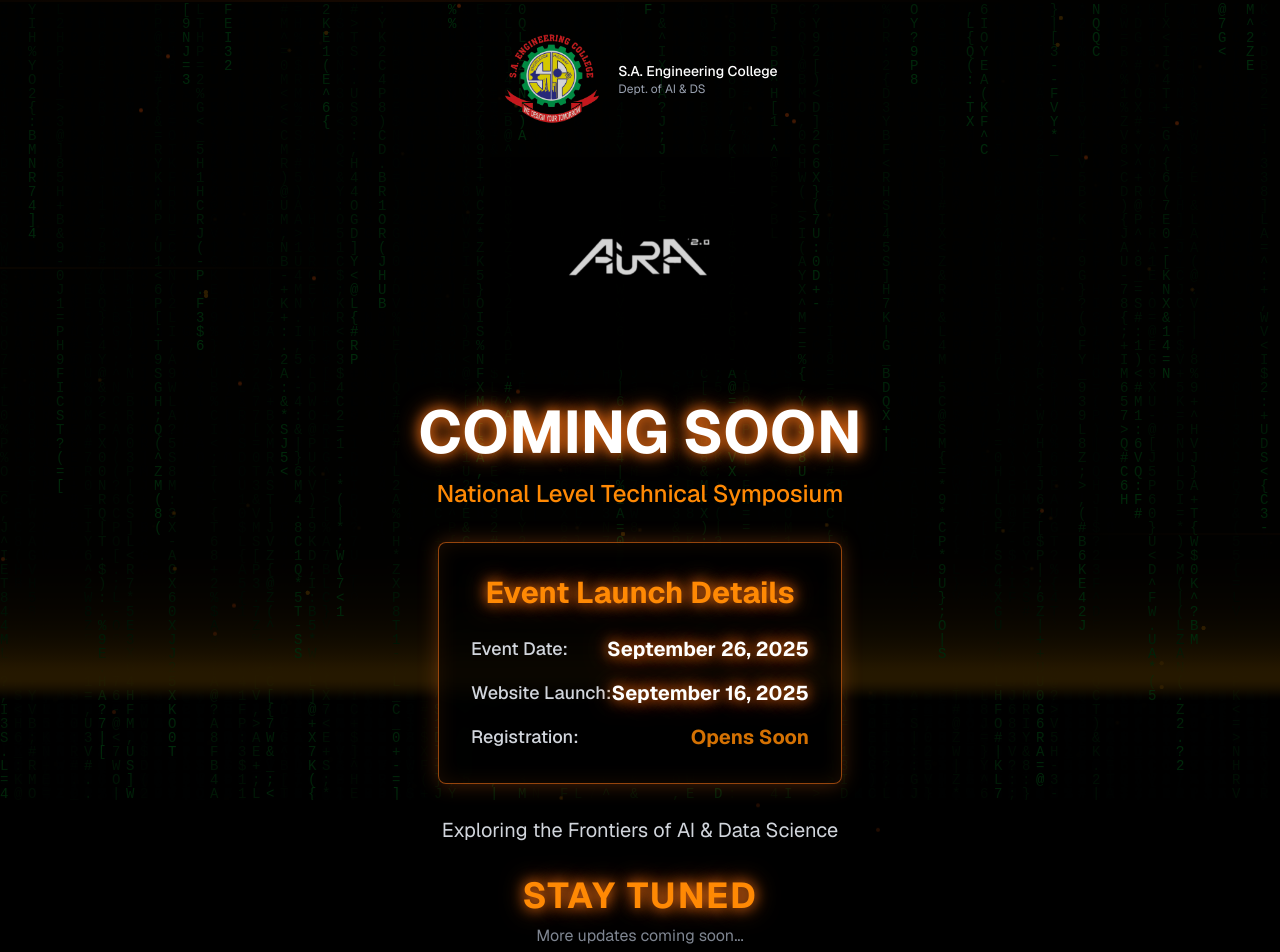
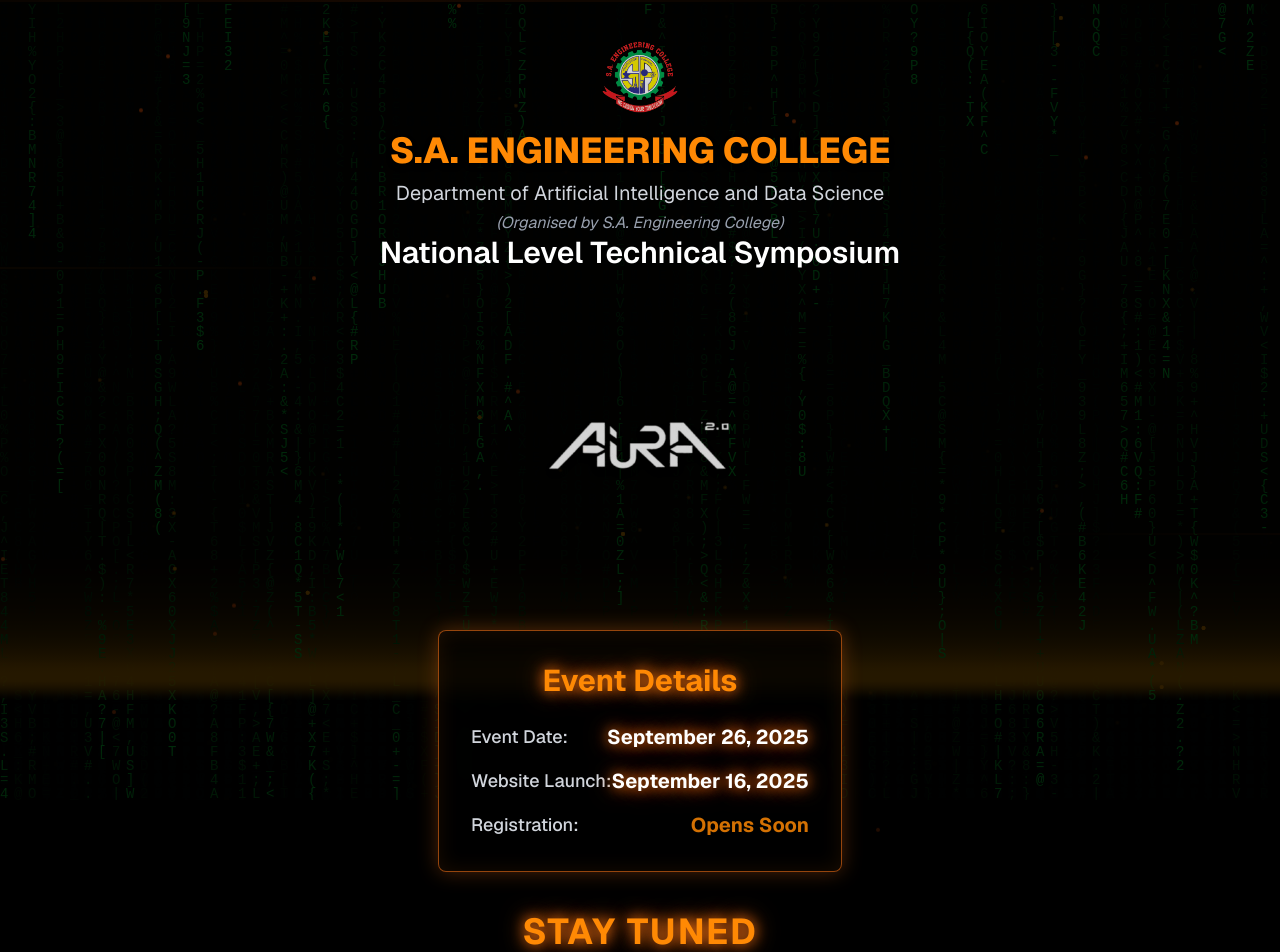
Before and after one commit to someshwur789/aiura2.0, a Next.js app: page / in a window 1280 px wide. Shown: the top 952 px of the page. Built offline with nearby package versions, Linux system fonts and the light colour scheme.

Commit message:
Added AI image and updated page.tsx with new symposium details

```diff
--- a/app/page.tsx
+++ b/app/page.tsx
@@ -18,94 +18,129 @@ export default function HomePage() {
   if (!mounted) {
     return (
       <div className="min-h-screen bg-black flex items-center justify-center">
-        <div className="text-orange-400 text-xl">Loading AI Aura 2.0...</div>
+        <div className="text-orange-400 text-xl font-semibold animate-pulse">
+          Loading AI Aura 2.0...
+        </div>
       </div>
     )
   }
 
   return (
     <div className="relative min-h-screen bg-black overflow-hidden">
+      {/* Background Effects */}
       <div className="opacity-30">
         <EnhancedMatrix />
         <FloatingParticles />
         <ScanLines />
       </div>
 
-      {/* Main Content */}
+      {/* Content */}
       <div
-        className={`relative z-10 min-h-screen flex flex-col transition-all duration-1000 ${showContent ? "opacity-100 translate-y-0" : "opacity-0 translate-y-10"}`}
+        className={`relative z-10 min-h-screen flex flex-col transition-all duration-1000 ${
+          showContent ? "opacity-100 translate-y-0" : "opacity-0 translate-y-10"
+        }`}
       >
-        <header className="flex justify-center items-center p-6 md:p-8">
-          <div className="flex items-center space-x-4">
-            <Image
-              src="/saec-logo.png"
-              alt="S.A. Engineering College"
-              width={100}
-              height={100}
-              className="rounded-full animate-pulse"
-            />
-            <div className="text-white">
-              <div className="text-sm font-medium">S.A. Engineering College</div>
-              <div className="text-xs text-gray-400">Dept. of AI & DS</div>
-            </div>
-          </div>
+        {/* College & Department */}
+        <header className="flex flex-col items-center text-center px-6 pt-10">
+          <Image
+            src="/saec-logo.png"
+            alt="S.A. Engineering College"
+            width={80}
+            height={80}
+            className="rounded-full mb-4 animate-pulse"
+          />
+          <h1 className="text-3xl md:text-4xl font-extrabold text-orange-400 drop-shadow-md">
+            S.A. ENGINEERING COLLEGE
+          </h1>
+          <p className="text-lg md:text-xl text-gray-300 mt-2">
+            Department of Artificial Intelligence and Data Science
+          </p>
+          <p className="text-sm md:text-base text-gray-400 italic mt-1">
+            (Organised by S.A. Engineering College)
+          </p>
         </header>
 
-        {/* Main Content */}
-        <main className="flex-1 flex flex-col items-center justify-center px-6 text-center space-y-8">
-          <div className="mb-8 animate-fade-in">
+        {/* Event Title */}
+        <main className="flex-1 flex flex-col items-center justify-center px-6 text-center space-y-10">
+          <div className="animate-slide-up">
+            <h2 className="text-2xl md:text-3xl font-semibold text-white mb-2">
+              National Level Technical Symposium
+            </h2>
+          </div>
+
+          {/* AI Aura Logo (Responsive & Centered) */}
+          <div className="animate-fade-in flex justify-center items-center w-full">
             <Image
               src="/aura-logo.png"
               alt="AI Aura 2.0"
-              width={300}
-              height={520}
-              className="mx-auto animate-pulse"
+              width={0}
+              height={0}
+              sizes="100vw"
+              className="mx-auto animate-pulse drop-shadow-lg w-64 md:w-96 h-auto object-contain"
               priority
             />
           </div>
 
-          <div className="animate-slide-up">
-            <h1 className="text-4xl md:text-6xl font-bold text-white mb-4 animate-glow-pulse">COMING SOON</h1>
-            <p className="text-xl md:text-2xl text-orange-400 font-medium">National Level Technical Symposium</p>
-          </div>
-
+          {/* Event Details */}
           <div className="bg-black/70 backdrop-blur-sm border border-orange-500/50 rounded-lg p-8 max-w-2xl mx-auto animate-slide-up border-glow">
-            <h2 className="text-2xl md:text-3xl font-bold text-orange-400 mb-6 animate-glow-pulse">
-              Event Launch Details
-            </h2>
+            <h3 className="text-2xl md:text-3xl font-bold text-orange-400 mb-6 animate-glow-pulse">
+              Event Details
+            </h3>
             <div className="space-y-4 text-lg">
-              <div className="flex flex-col md:flex-row md:justify-between md:items-center">
-                <span className="text-gray-300 font-medium">Event Date:</span>
-                <span className="text-white font-bold text-xl animate-glow-pulse">September 26, 2025</span>
-              </div>
-              <div className="flex flex-col md:flex-row md:justify-between md:items-center">
-                <span className="text-gray-300 font-medium">Website Launch:</span>
-                <span className="text-white font-bold text-xl animate-glow-pulse">September 16, 2025</span>
-              </div>
-              <div className="flex flex-col md:flex-row md:justify-between md:items-center">
-                <span className="text-gray-300 font-medium">Registration:</span>
-                <span className="text-orange-400 font-bold text-xl animate-pulse">Opens Soon</span>
-              </div>
+              <DetailRow label="Event Date:" value="September 26, 2025" highlight />
+              <DetailRow label="Website Launch:" value="September 16, 2025" highlight />
+              <DetailRow label="Registration:" value="Opens Soon" pulse />
             </div>
           </div>
 
-          <div className="text-gray-300 text-lg md:text-xl animate-fade-in">
-            Exploring the Frontiers of AI & Data Science
-          </div>
-
+          {/* Stay Tuned */}
           <div className="animate-slide-up">
             <div className="text-3xl md:text-4xl font-bold text-orange-400 animate-glow-pulse tracking-wider">
               STAY TUNED
             </div>
-            <div className="text-gray-400 text-sm md:text-base mt-2 animate-pulse">More updates coming soon...</div>
+            <div className="text-gray-400 text-sm md:text-base mt-2 animate-pulse">
+              More updates coming soon...
+            </div>
           </div>
         </main>
 
+        {/* Footer */}
         <footer className="text-center p-6 text-gray-400 text-sm animate-fade-in">
-          <div className="mb-2">© 2025 S.A. Engineering College · Department of AI & Data Science</div>
-          <div className="text-orange-400 animate-pulse">"We Design Your Tomorrow"</div>
+          <div className="text-orange-400 animate-pulse font-semibold text-lg">
+            "We Design Your Tomorrow"
+          </div>
         </footer>
       </div>
     </div>
   )
 }
+
+/* Reusable Row Component */
+function DetailRow({
+  label,
+  value,
+  highlight,
+  pulse,
+}: {
+  label: string
+  value: string
+  highlight?: boolean
+  pulse?: boolean
+}) {
+  return (
+    <div className="flex flex-col md:flex-row md:justify-between md:items-center">
+      <span className="text-gray-300 font-medium">{label}</span>
+      <span
+        className={`text-xl font-bold ${
+          highlight
+            ? "text-white animate-glow-pulse"
+            : pulse
+            ? "text-orange-400 animate-pulse"
+            : "text-white"
+        }`}
+      >
+        {value}
+      </span>
+    </div>
+  )
+}
```
Also changed, not shown: public/ai.png (added), public/aura-logo.png.
